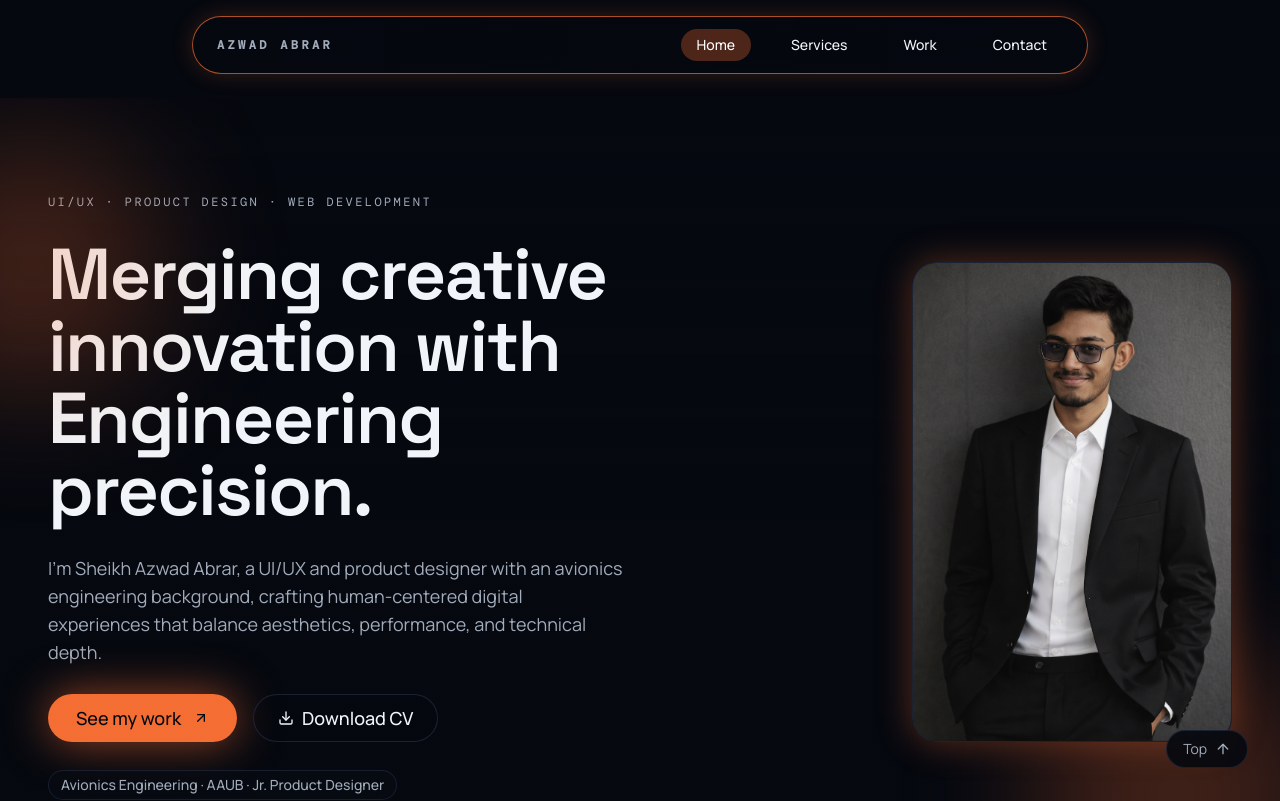
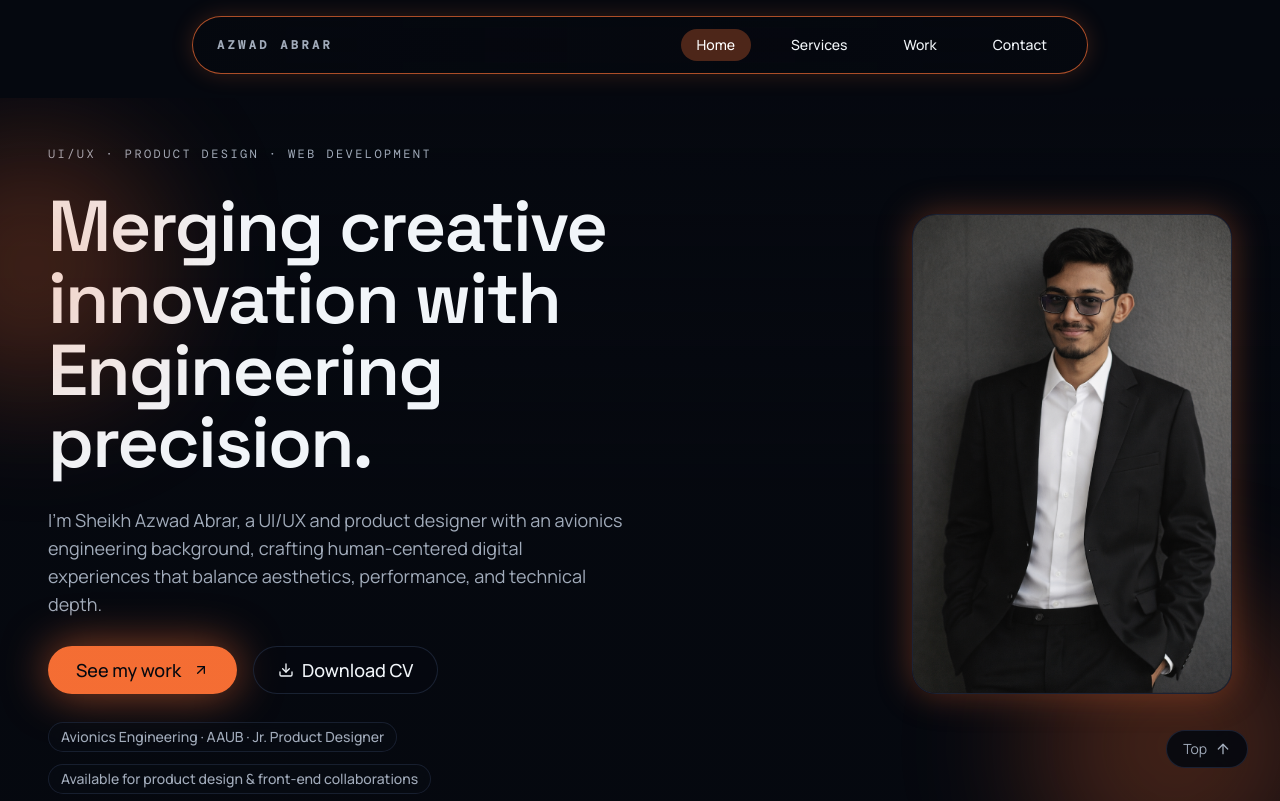
Before and after one commit to nabil24024004/Portfolio-mine, a React (Vite) app: page / in a window 1280 px wide. Shown: the top 801 px of the page. Built offline with nearby package versions, Linux system fonts and the light colour scheme; the HTML template or start-up script is replaced by a standard one.

Commit message:
style: reduce hero section top padding

```diff
--- a/src/components/sections/HeroSection.tsx
+++ b/src/components/sections/HeroSection.tsx
@@ -11,7 +11,7 @@ export const HeroSection = () => {
     <div className="pointer-events-none absolute -left-24 top-10 h-64 w-64 rounded-full bg-accent/25 blur-3xl" />
     <div className="pointer-events-none absolute -right-10 bottom-0 h-72 w-72 rounded-full bg-primary/25 blur-3xl" />
 
-    <div className="section-shell-wide">
+    <div className="section-shell-wide pt-8 md:pt-10 lg:pt-12">
       <div className="grid items-center gap-10 md:grid-cols-[minmax(0,3fr)_minmax(0,2fr)]">
         <div className="space-y-7 animate-fade-in">
           <p className="section-kicker">UI/UX · Product Design · Web Development</p>
```
